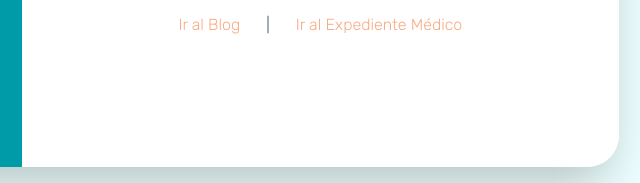
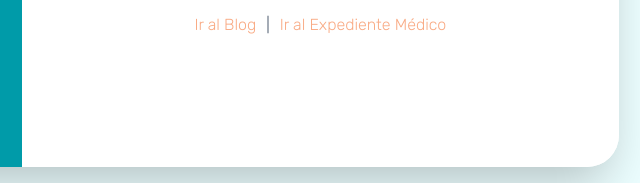
Before and after one commit to techneogaleno/ng-website, an Astro site: page /unsubscribe in a window 1280 px wide. Shown: the part 483-666 px from the top of the page, 533-1173 px from the left. Built offline with nearby package versions, Linux system fonts and the light colour scheme; Astro itself is replaced by a stand-in of ours.

Commit message:
add unsubscribe

```diff
--- a/src/pages/unsubscribe.astro
+++ b/src/pages/unsubscribe.astro
@@ -59,7 +59,7 @@
             Estaremos aquí esperándote cuando decidas regresar.
           </p>
           <div
-            class="w-full mt-4 text-center flex justify-center gap-4"
+            class="w-full mt-4 text-center flex justify-center gap-0"
           >
             <!-- class="min-w-[200px] bg-[#009ba9]/80 rounded-[7px] text-[#fff] p-2 flex justify-center cursor-pointer hover:bg-[#009ba9]" -->
             <a
```
